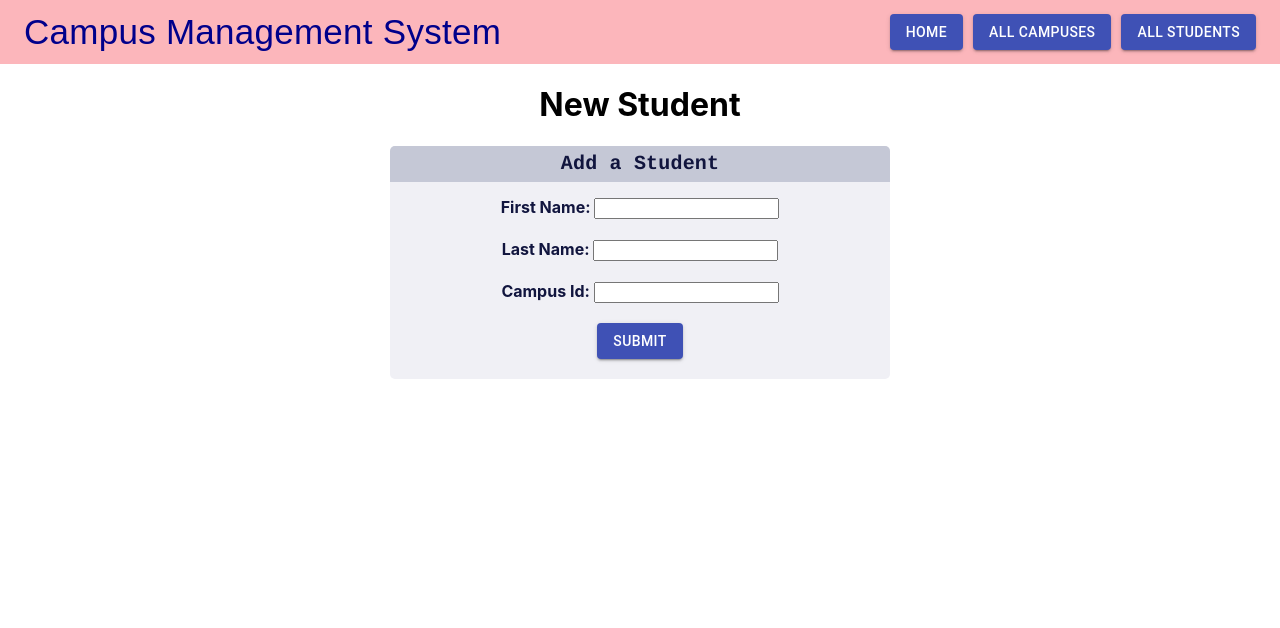
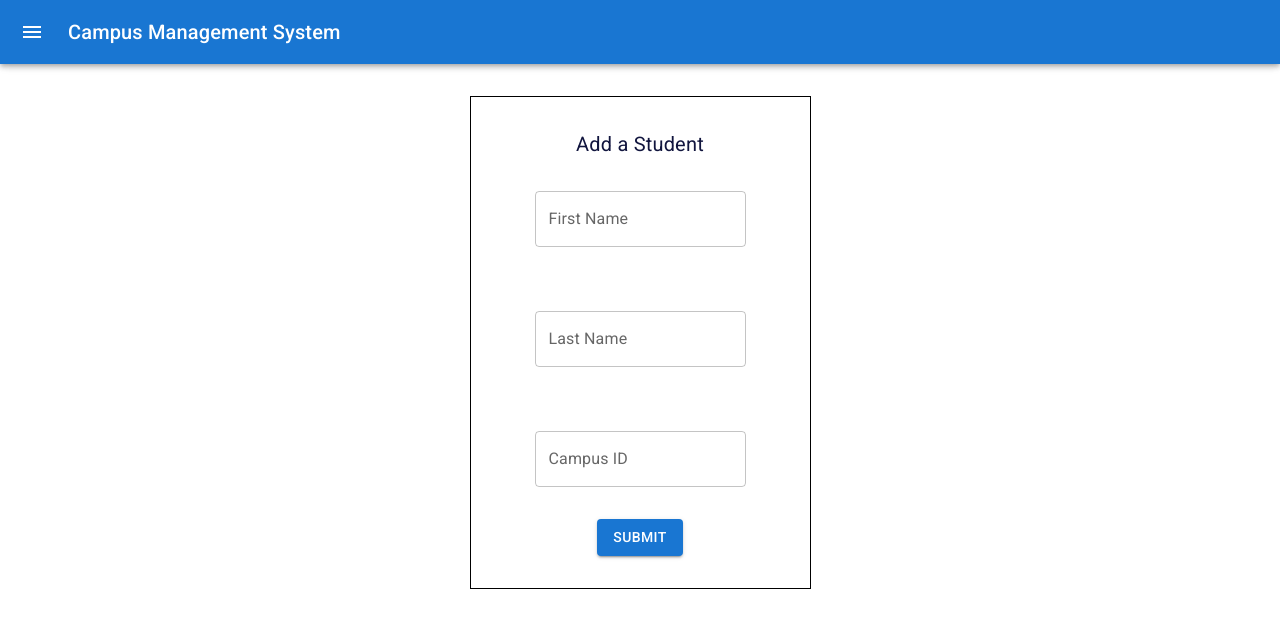
Before and after one commit to JS0Nwong/Assignment-5-CRUD-Application, a React (Create React App) app: page /newstudent in a window 1280 px wide. Shown: the top 628 px of the page. Built offline with nearby package versions, Linux system fonts and the light colour scheme.

Commit message:
fixed header, fixed add students page styling

```diff
--- a/package.json
+++ b/package.json
@@ -7,6 +7,7 @@
     "@emotion/styled": "^11.9.3",
     "@material-ui/core": "^4.8.3",
     "@mui/icons-material": "^5.8.4",
+    "@mui/material": "^5.8.7",
     "@testing-library/jest-dom": "^5.11.10",
     "@testing-library/react": "^11.2.6",
     "@testing-library/user-event": "^12.8.3",
@@ -23,8 +24,8 @@
     "web-vitals": "^1.1.1"
   },
   "scripts": {
-    "start": "react-scripts start",
-    "build": "react-scripts build",
+    "start": "react-scripts --openssl-legacy-provider start",
+    "build": "react-scripts --openssl-legacy-provider build",
     "test": "react-scripts test",
     "eject": "react-scripts eject"
   },
--- a/public/index.html
+++ b/public/index.html
@@ -24,6 +24,10 @@
       work correctly both with client-side routing and a non-root public URL.
       Learn how to configure a non-root public URL by running `npm run build`.
     -->
+    <link
+      rel="stylesheet"
+      href="https://fonts.googleapis.com/css?family=Roboto:300,400,500,700&display=swap"
+    />
     <title>Campus Management System</title>
   </head>
   <body>
--- a/src/App.js
+++ b/src/App.js
@@ -9,8 +9,10 @@ import {
   StudentContainer,
   AllCampusesContainer,
   AllStudentsContainer,
-  NewStudentContainer
-} from './components/containers';
+  NewStudentContainer,
+} from "./components/containers";
+
+import Header from "./components/containers/Header";
 
 // if you create separate components for adding/editing
 // a student or campus, make sure you add routes to those
@@ -19,6 +21,7 @@ import {
 const App = () => {
   return (
     <div className="App">
+      <Header />
       <Switch>
         <Route exact path="/" component={HomePageContainer} />
         <Route exact path="/campuses" component={AllCampusesContainer} />
@@ -29,6 +32,6 @@ const App = () => {
       </Switch>
     </div>
   );
-}
+};
 
 export default App;
--- a/src/components/containers/CampusContainer.js
+++ b/src/components/containers/CampusContainer.js
@@ -5,7 +5,6 @@ The Container component is responsible for stateful logic and data fetching, and
 passes data (if any) as props to the corresponding View component.
 If needed, it also defines the component's "connect" function.
 ================================================== */
-import Header from './Header';
 import React, { Component } from "react";
 import { connect } from "react-redux";
 import { fetchCampusThunk } from "../../store/thunks";
@@ -23,7 +22,6 @@ class CampusContainer extends Component {
   render() {
     return (
       <div>
-        <Header />
         <CampusView campus={this.props.campus} />
       </div>
     );
@@ -35,7 +33,7 @@ class CampusContainer extends Component {
 // The "mapState" is called when the Store State changes, and it returns a data object of "campus".
 const mapState = (state) => {
   return {
-    campus: state.campus,  // Get the State object from Reducer "campus"
+    campus: state.campus, // Get the State object from Reducer "campus"
   };
 };
 // 2. The "mapDispatch" argument is used to dispatch Action (Redux Thunk) to Redux Store.
--- a/src/components/containers/Header.js
+++ b/src/components/containers/Header.js
@@ -1,118 +1,143 @@
-/*==================================================
-Header.js
-
-It contains the Header component to be displayed on every page.
-The header contains navigation links to every other page.
-================================================== */
-// Import "material" library for building UI with React components
-import AppBar from '@material-ui/core/AppBar';
-import Drawer from  '@mui/material/Drawer';
-import Divider from '@material-ui/core/Divider';
-import List from '@material-ui/core/List';
-import Toolbar from '@material-ui/core/Toolbar';
-import Typography from '@material-ui/core/Typography';
-import Button from '@material-ui/core/Button';
-import { makeStyles } from '@material-ui/core/styles';
-import { Link } from 'react-router-dom';
+import React from "react";
+import { styled, useTheme } from "@mui/material/styles";
+import Box from "@mui/material/Box";
+import Drawer from "@mui/material/Drawer";
+import CssBaseline from "@mui/material/CssBaseline";
+import MuiAppBar from "@mui/material/AppBar";
+import Toolbar from "@mui/material/Toolbar";
+import List from "@mui/material/List";
+import Typography from "@mui/material/Typography";
+import Divider from "@mui/material/Divider";
+import IconButton from "@mui/material/IconButton";
+import MenuIcon from "@mui/icons-material/Menu";
+import ChevronLeftIcon from "@mui/icons-material/ChevronLeft";
+import ChevronRightIcon from "@mui/icons-material/ChevronRight";
+import ListItem from "@mui/material/ListItem";
+import ListItemButton from "@mui/material/ListItemButton";
+import ListItemIcon from "@mui/material/ListItemIcon";
+import ListItemText from "@mui/material/ListItemText";
+import HomeIcon from "@mui/icons-material/Home";
+import GroupIcon from "@mui/icons-material/Group";
+import SchoolIcon from "@mui/icons-material/School";
+import { Link } from "react-router-dom";
 
 const drawerWidth = 240;
 
-// Define styling for the header
-const useStyles = makeStyles(theme => ({
-  root: {
-    flexGrow: 1,
-  },
-  title: {
-    flexGrow: 1,
-    textAlign: 'left',
-    fontType: 'bold',
-    fontFamily: 'sans-serif',
-    fontSize: '35px',
-    color: 'darkblue'
-  },
-  appBar:{
-    backgroundColor: '#fcb6bb',
-    shadows: ['none'],
-  },
-  links:{
-    textDecoration: 'none',
-  }
+const AppBar = styled(MuiAppBar, {
+  shouldForwardProp: (prop) => prop !== "open",
+})(({ theme, open }) => ({
+  transition: theme.transitions.create(["margin", "width"], {
+    easing: theme.transitions.easing.sharp,
+    duration: theme.transitions.duration.leavingScreen,
+  }),
+  ...(open && {
+    width: `calc(100% - ${drawerWidth}px)`,
+    marginLeft: `${drawerWidth}px`,
+    transition: theme.transitions.create(["margin", "width"], {
+      easing: theme.transitions.easing.easeOut,
+      duration: theme.transitions.duration.enteringScreen,
+    }),
+  }),
 }));
 
-// Header component, displayed on every page
-// Links to every other page
-const Header = () => {
-  const classes = useStyles();
+const DrawerHeader = styled("div")(({ theme }) => ({
+  display: "flex",
+  alignItems: "center",
+  padding: theme.spacing(0, 1),
+  // necessary for content to be below app bar
+  ...theme.mixins.toolbar,
+  justifyContent: "flex-end",
+}));
+
+export default function Header() {
+  const theme = useTheme();
+  const [open, setOpen] = React.useState(false);
+
+  const handleDrawerOpen = () => {
+    setOpen(true);
+  };
+
+  const handleDrawerClose = () => {
+    setOpen(false);
+  };
+
   return (
-    <div className={classes.root}>
-      <AppBar position="static" elevation={0} className={classes.appBar}>
+    <Box sx={{ display: "flex" }}>
+      <CssBaseline />
+      <AppBar position="fixed" open={open}>
         <Toolbar>
-          <Typography variant="h6" className={classes.title} color="inherit" >
+          <IconButton
+            color="inherit"
+            aria-label="open drawer"
+            onClick={handleDrawerOpen}
+            edge="start"
+            sx={{ mr: 2, ...(open && { display: "none" }) }}
+          >
+            <MenuIcon />
+          </IconButton>
+          <Typography
+            variant="h6"
+            noWrap
+            component="div"
+            sx={{ display: "flex", justifyContent: "center" }}
+          >
             Campus Management System
           </Typography>
-
-          <Link className={classes.links} to={'/'} >
-            <Button variant="contained" color="primary" style={{marginRight: '10px'}}>
-              Home
-            </Button>
-          </Link>
-
-          <Link className={classes.links} to={'/campuses'} >
-            <Button variant="contained" color="primary" style={{marginRight: '10px'}}>
-              All Campuses
-            </Button>
-          </Link>
-
-          <Link className={classes.links} to={'/students'} >
-            <Button variant="contained" color="primary">
-              All Students
-            </Button>
-          </Link>
         </Toolbar>
       </AppBar>
-
       <Drawer
         sx={{
           width: drawerWidth,
           flexShrink: 0,
-          '& .MuiDrawer-paper': {
+          "& .MuiDrawer-paper": {
             width: drawerWidth,
-            boxSizing: 'border-box',
+            boxSizing: "border-box",
           },
         }}
+        variant="persistent"
         anchor="left"
-        varient = "permanent"
-        >
+        open={open}
+      >
+        <DrawerHeader>
+          <IconButton onClick={handleDrawerClose}>
+            {theme.direction === "ltr" ? (
+              <ChevronLeftIcon />
+            ) : (
+              <ChevronRightIcon />
+            )}
+          </IconButton>
+        </DrawerHeader>
+        <Divider />
+        <List>
+          <ListItem disablePadding>
+            <ListItemButton component={Link} to="/">
+              <ListItemIcon>
+                <HomeIcon />
+              </ListItemIcon>
+              <ListItemText primary="Home" />
+            </ListItemButton>
+          </ListItem>
 
-        <Toolbar />
-        <Divider />
+          <ListItem disablePadding>
+            <ListItemButton component={Link} to="/campuses">
+              <ListItemIcon>
+                <SchoolIcon />
+              </ListItemIcon>
+              <ListItemText primary="All Campuses" />
+            </ListItemButton>
+          </ListItem>
 
-        <List>
-          <Typography variant="h6" className={classes.title} color="inherit" >
-            Campus Management System
-          </Typography>
-
-          <Link className={classes.links} to={'/'} >
-            <Button variant="contained" color="primary" style={{ marginRight: '10px' }}>
-              Home
-            </Button>
-          </Link>
-
-          <Link className={classes.links} to={'/campuses'} >
-            <Button variant="contained" color="primary" style={{ marginRight: '10px' }}>
-              All Campuses
-            </Button>
-          </Link>
-
-          <Link className={classes.links} to={'/students'} >
-            <Button variant="contained" color="primary">
-              All Students
-            </Button>
-          </Link>
+          <ListItem disablePadding>
+            <ListItemButton component={Link} to="/students">
+              <ListItemIcon>
+                <GroupIcon />
+              </ListItemIcon>
+              <ListItemText primary="All Students" />
+            </ListItemButton>
+          </ListItem>
         </List>
       </Drawer>
-    </div>
+      <DrawerHeader />
+    </Box>
   );
 }
-
-export default Header;
--- a/src/components/containers/HomePageContainer.js
+++ b/src/components/containers/HomePageContainer.js
@@ -5,17 +5,14 @@ The Container component is responsible for stateful logic and data fetching, and
 passes data (if any) as props to the corresponding View component.
 If needed, it also defines the component's "connect" function.
 ================================================== */
-import Header from './Header';
-import HomePageView from '../views/HomePageView';
+import HomePageView from "../views/HomePageView";
 
 // Render Home page view by the corresponding View component
 const HomePageContainer = () => {
   return (
     <div>
-      <Header />
       <HomePageView />
     </div>
-
   );
 };
 
--- a/src/components/containers/NewStudentContainer.js
+++ b/src/components/containers/NewStudentContainer.js
@@ -5,42 +5,41 @@ The Container component is responsible for stateful logic and data fetching, and
 passes data (if any) as props to the corresponding View component.
 If needed, it also defines the component's "connect" function.
 ================================================== */
-import Header from './Header';
-import { Component } from 'react';
-import { connect } from 'react-redux';
-import { Redirect } from 'react-router-dom';
+import { Component } from "react";
+import { connect } from "react-redux";
+import { Redirect } from "react-router-dom";
 
-import NewStudentView from '../views/NewStudentView';
-import { addStudentThunk } from '../../store/thunks';
+import NewStudentView from "../views/NewStudentView";
+import { addStudentThunk } from "../../store/thunks";
 
 class NewStudentContainer extends Component {
   // Initialize state
-  constructor(props){
+  constructor(props) {
     super(props);
     this.state = {
       firstname: "",
       lastname: "",
       campusId: null,
       redirect: false,
-      redirectId: null
+      redirectId: null,
     };
   }
 
   // Capture input data when it is entered
-  handleChange = event => {
+  handleChange = (event) => {
     this.setState({
-      [event.target.name]: event.target.value
+      [event.target.name]: event.target.value,
     });
-  }
+  };
 
   // Take action after user click the submit button
-  handleSubmit = async event => {
-    event.preventDefault();  // Prevent browser reload/refresh after submit.
+  handleSubmit = async (event) => {
+    event.preventDefault(); // Prevent browser reload/refresh after submit.
 
     let student = {
-        firstname: this.state.firstname,
-        lastname: this.state.lastname,
-        campusId: this.state.campusId
+      firstname: this.state.firstname,
+      lastname: this.state.lastname,
+      campusId: this.state.campusId,
     };
 
     // Add new student in back-end database
@@ -52,28 +51,27 @@ class NewStudentContainer extends Component {
       lastname: "",
       campusId: null,
       redirect: true,
-      redirectId: newStudent.id
+      redirectId: newStudent.id,
     });
-  }
+  };
 
   // Unmount when the component is being removed from the DOM:
   componentWillUnmount() {
-      this.setState({redirect: false, redirectId: null});
+    this.setState({ redirect: false, redirectId: null });
   }
 
   // Render new student input form
   render() {
     // Redirect to new student's page after submit
-    if(this.state.redirect) {
-      return (<Redirect to={`/student/${this.state.redirectId}`}/>)
+    if (this.state.redirect) {
+      return <Redirect to={`/student/${this.state.redirectId}`} />;
     }
 
     // Display the input form via the corresponding View component
     return (
       <div>
-        <Header />
         <NewStudentView
-          handleChange = {this.handleChange}
+          handleChange={this.handleChange}
           handleSubmit={this.handleSubmit}
         />
       </div>
@@ -85,10 +83,10 @@ class NewStudentContainer extends Component {
 // The "mapDispatch" argument is used to dispatch Action (Redux Thunk) to Redux Store.
 // The "mapDispatch" calls the specific Thunk to dispatch its action. The "dispatch" is a function of Redux Store.
 const mapDispatch = (dispatch) => {
-    return({
-        addStudent: (student) => dispatch(addStudentThunk(student)),
-    })
-}
+  return {
+    addStudent: (student) => dispatch(addStudentThunk(student)),
+  };
+};
 
 // Export store-connected container by default
 // NewStudentContainer uses "connect" function to connect to Redux Store and to read values from the Store
--- a/src/components/containers/StudentContainer.js
+++ b/src/components/containers/StudentContainer.js
@@ -5,7 +5,6 @@ The Container component is responsible for stateful logic and data fetching, and
 passes data (if any) as props to the corresponding View component.
 If needed, it also defines the component's "connect" function.
 ================================================== */
-import Header from './Header';
 import React, { Component } from "react";
 import { connect } from "react-redux";
 import { fetchStudentThunk } from "../../store/thunks";
@@ -22,7 +21,6 @@ class StudentContainer extends Component {
   render() {
     return (
       <div>
-        <Header />
         <StudentView student={this.props.student} />
       </div>
     );
@@ -33,7 +31,7 @@ class StudentContainer extends Component {
 // The following 2 input arguments are passed to the "connect" function used by "AllCampusesContainer" component to connect to Redux Store.
 const mapState = (state) => {
   return {
-    student: state.student,  // Get the State object from Reducer "student"
+    student: state.student, // Get the State object from Reducer "student"
   };
 };
 // 2. The "mapDispatch" argument is used to dispatch Action (Redux Thunk) to Redux Store.
--- a/src/components/views/NewStudentView.js
+++ b/src/components/views/NewStudentView.js
@@ -4,78 +4,184 @@ NewStudentView.js
 The Views component is responsible for rendering web page with data provided by the corresponding Container component.
 It constructs a React component to display the new student page.
 ================================================== */
-import Button from '@material-ui/core/Button';
-import Typography from '@material-ui/core/Typography';
-import { makeStyles } from '@material-ui/core/styles';
+
+import {
+  Typography,
+  Button,
+  styled,
+  useTheme,
+  TextField,
+  Box,
+  FormControl,
+} from "@mui/material";
 
 // Create styling for the input form
-const useStyles = makeStyles( () => ({
-  formContainer:{
-    width: '500px',
-    backgroundColor: '#f0f0f5',
-    borderRadius: '5px',
-    margin: 'auto',
-  },
-  title: {
-    flexGrow: 1,
-    textAlign: 'left',
-    textDecoration: 'none'
-  },
-  customizeAppBar:{
-    backgroundColor: '#11153e',
-    shadows: ['none'],
-  },
-  formTitle:{
-    backgroundColor:'#c5c8d6',
-    marginBottom: '15px',
-    textAlign: 'center',
-    borderRadius: '5px 5px 0px 0px',
-    padding: '3px'
-  },
+// const useStyles = makeStyles( () => ({
+//   formContainer:{
+//     width: '500px',
+//     backgroundColor: '#f0f0f5',
+//     borderRadius: '5px',
+//     margin: 'auto',
+//   },
+//   title: {
+//     flexGrow: 1,
+//     textAlign: 'left',
+//     textDecoration: 'none'
+//   },
+//   customizeAppBar:{
+//     backgroundColor: '#11153e',
+//     shadows: ['none'],
+//   },
+//   formTitle:{
+//     backgroundColor:'#c5c8d6',
+//     marginBottom: '15px',
+//     textAlign: 'center',
+//     borderRadius: '5px 5px 0px 0px',
+//     padding: '3px'
+//   },
+// }));
+
+const FormContainer = styled("div")(() => ({
+  display: "flex",
+  justifyContent: "center",
+}));
+
+const StudentInfoField = styled(TextField)(({ theme }) => ({
+  margin: "2em",
 }));
 
 const NewStudentView = (props) => {
-  const {handleChange, handleSubmit } = props;
-  const classes = useStyles();
+  const { handleChange, handleSubmit } = props;
+  // const classes = useStyles();
 
   // Render a New Student view with an input form
   return (
-    <div>
-      <h1>New Student</h1>
+    // <div>
+    //   <h1>New Student</h1>
 
-      <div className={classes.root}>
-        <div className={classes.formContainer}>
-          <div className={classes.formTitle}>
-            <Typography style={{fontWeight: 'bold', fontFamily: 'Courier, sans-serif', fontSize: '20px', color: '#11153e'}}>
-              Add a Student
-            </Typography>
-          </div>
-          <form style={{textAlign: 'center'}} onSubmit={(e) => handleSubmit(e)}>
-            <label style= {{color:'#11153e', fontWeight: 'bold'}}>First Name: </label>
-            <input type="text" name="firstname" onChange ={(e) => handleChange(e)} />
-            <br/>
-            <br/>
+    //   <div className={classes.root}>
+    //     <div className={classes.formContainer}>
+    //       <div className={classes.formTitle}>
+    //         <Typography
+    //           style={{
+    //             fontWeight: "bold",
+    //             fontFamily: "Courier, sans-serif",
+    //             fontSize: "20px",
+    //             color: "#11153e",
+    //           }}
+    //         >
+    //           Add a Student
+    //         </Typography>
+    //       </div>
+    //       <form
+    //         style={{ textAlign: "center" }}
+    //         onSubmit={(e) => handleSubmit(e)}
+    //       >
+    //         <label style={{ color: "#11153e", fontWeight: "bold" }}>
+    //           First Name:{" "}
+    //         </label>
+    //         <input
+    //           type="text"
+    //           name="firstname"
+    //           onChange={(e) => handleChange(e)}
+    //         />
+    //         <br />
+    //         <br />
 
-            <label style={{color:'#11153e', fontWeight: 'bold'}}>Last Name: </label>
-            <input type="text" name="lastname" onChange={(e) => handleChange(e)} />
-            <br/>
-            <br/>
+    //         <label style={{ color: "#11153e", fontWeight: "bold" }}>
+    //           Last Name:{" "}
+    //         </label>
+    //         <input
+    //           type="text"
+    //           name="lastname"
+    //           onChange={(e) => handleChange(e)}
+    //         />
+    //         <br />
+    //         <br />
 
-            <label style={{color:'#11153e', fontWeight: 'bold'}}>Campus Id: </label>
-            <input type="text" name="campusId" onChange={(e) => handleChange(e)} />
-            <br/>
-            <br/>
+    //         <label style={{ color: "#11153e", fontWeight: "bold" }}>
+    //           Campus Id:{" "}
+    //         </label>
+    //         <input
+    //           type="text"
+    //           name="campusId"
+    //           onChange={(e) => handleChange(e)}
+    //         />
+    //         <br />
+    //         <br />
 
-            <Button variant="contained" color="primary" type="submit">
-              Submit
-            </Button>
-            <br/>
-            <br/>
-          </form>
-          </div>
-      </div>
-    </div>
-  )
-}
+    //         <Button variant="contained" color="primary" type="submit">
+    //           Submit
+    //         </Button>
+    //         <br />
+    //         <br />
+    //       </form>
+    //     </div>
+    //   </div>
+
+    // </div>
+
+    <FormContainer>
+      <Box
+        sx={{
+          border: "1px solid black",
+          m: "2em",
+          p: "2em",
+          minWidth: "260px",
+        }}
+      >
+        <Typography
+          component="h2"
+          sx={{
+            fontSize: "20px",
+            color: "#11153e",
+          }}
+        >
+          Add a Student
+        </Typography>
+        <form
+          onSubmit={handleSubmit}
+          style={{
+            display: "flex",
+            flexDirection: "column",
+            alignItems: "center",
+          }}
+        >
+          <StudentInfoField
+            variant="outlined"
+            label="First Name"
+            InputLabelProps={{ required: false }}
+            required
+          />
+          <StudentInfoField
+            variant="outlined"
+            label="Last Name"
+            InputLabelProps={{ required: false }}
+            required
+          />
+          <StudentInfoField
+            variant="outlined"
+            type="number"
+            label="Campus ID"
+            InputLabelProps={{ required: false }}
+            sx={{
+              "[type=number]::-webkit-outer-spin-button": {
+                "-webkit-appearance": "none",
+              },
+              "[type=number]::-webkit-inner-spin-button": {
+                "-webkit-appearance": "none",
+              },
+            }}
+            required
+          />
+
+          <Button type="submit" variant="contained">
+            Submit
+          </Button>
+        </form>
+      </Box>
+    </FormContainer>
+  );
+};
 
 export default NewStudentView;
```
Also changed, not shown: src/components/containers/AllCampusesContainer.js (+2 -6 lines), src/components/containers/AllStudentsContainer.js (+8 -13 lines), 1 other file (tests, documents, lock files or other folders).
